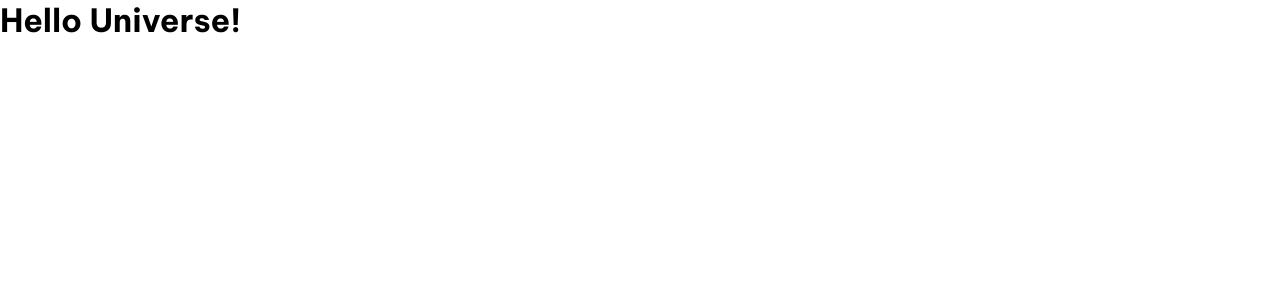
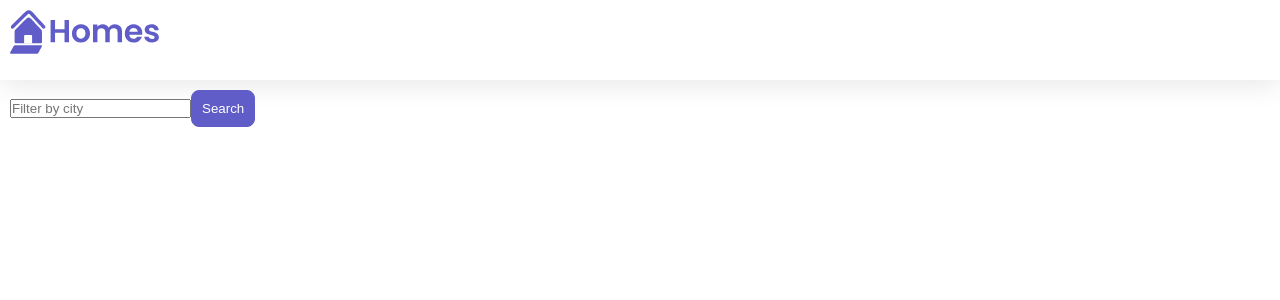
Before and after one commit to g0nnz0/Angular_homes-app, an Angular app: page / in a window 1280 px wide. Shown: the top 300 px of the page. Built offline with nearby package versions, Linux system fonts and the light colour scheme.

Commit message:
Creé componente Home, lo agregué al template del AppComponent, tiene un form con input y button

```diff
--- a/src/app/app.component.ts
+++ b/src/app/app.component.ts
@@ -1,10 +1,19 @@
 import { Component } from '@angular/core';
+import { HomeComponent } from './home/home.component';
 
 @Component({
   selector: 'app-root',
   standalone: true,
-  imports: [],
-  template: `<h1>Hello Universe!</h1>`,
+  imports: [HomeComponent],
+  template: `<main>
+    <header class="brand-name">
+      <img class="brand-logo" src="assets/logo.svg" alt="logo" aria-hidden="true">
+    </header>
+
+    <section class="content">
+      <app-home></app-home>
+    </section>
+  </main>`,
   styleUrls: ['./app.component.css'],
 })
 export class AppComponent {
--- /dev/null
+++ b/src/app/home/home.component.ts
@@ -0,0 +1,24 @@
+import { Component } from '@angular/core';
+import { CommonModule } from '@angular/common';
+
+@Component({
+  selector: 'app-home',
+  standalone: true,
+  imports: [CommonModule],
+  template: `
+    <section>
+      <form action="">
+        <input type="text" placeholder="Filter by city">
+        <button class="primary" type="button">Search</button>
+      </form>
+    </section>
+
+    <section class="results">
+
+    </section>
+  `,
+  styleUrl: './home.component.css'
+})
+export class HomeComponent {
+
+}
```
Also changed, not shown: src/app/home/home.component.css (added).
